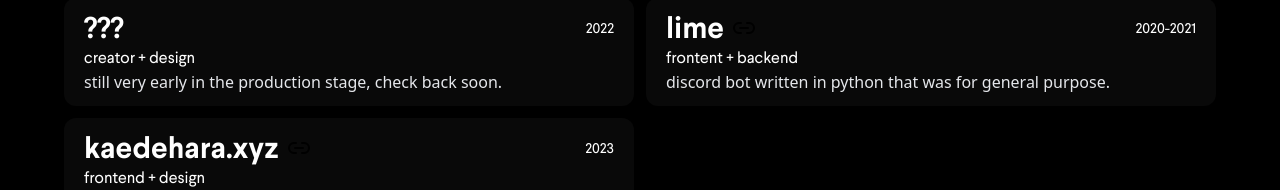
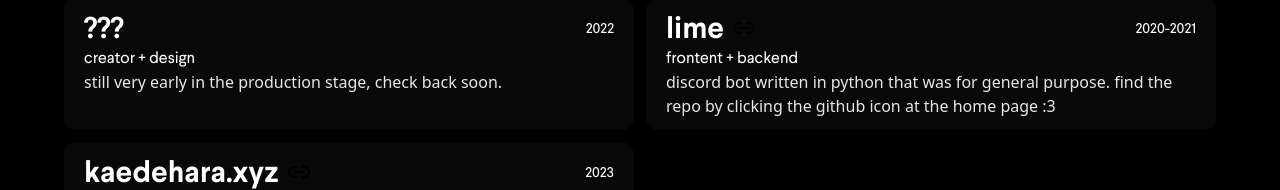
Before and after one commit to alixdotsh/alix.sh, a Next.js app: page /work in a window 1280 px wide. Shown: the part 214-404 px from the top of the page. Built offline with nearby package versions, Linux system fonts and the light colour scheme; what tailwindcss-bg-patterns would draw is missing.

Commit message:
fix links

```diff
--- a/pages/code.tsx
+++ b/pages/code.tsx
@@ -17,7 +17,7 @@ const languages = [
   {
     name: "python",
     type: "backend",
-    description: "the language that i used when first started coding. i made a discord bot using python.",
+    description: "the language that i used when first started coding, which i made a discord bot with.",
     icon: Sipython,
     color: "text-[#3776AB] p-[2px]",
     background: "bg-[#111a24]"
@@ -28,7 +28,7 @@ const frameworks = [
   {
     name: "react",
     language: "typescript",
-    description: "the ui framework that i use primarily",
+    description: "the ui framework that i use primarily.",
     icon: Sireact,
     color: "text-[#61DAFB]",
     background: "bg-[#1a3036]",
--- a/pages/work.tsx
+++ b/pages/work.tsx
@@ -14,15 +14,15 @@ const work = [
     name: "lime",
     year: "2020-2021",
     role: "frontent + backend",
-    description: "discord bot written in python that was for general purpose.",
-    link: "https://github.com/alixdotsh/lime",
+    description: "discord bot written in python that was for general purpose. find the repo by clicking the github icon at the home page :3",
+    link: "/",
   },
   {
     name: "kaedehara.xyz",
     year: "2023",
     role: "frontend + design",
     description: "this website. very simple designs, but it shows a general idea of my capabilities.",
-    link: "https://kaedehara.xyz",
+    link: "/",
   },
 ]
 
```
